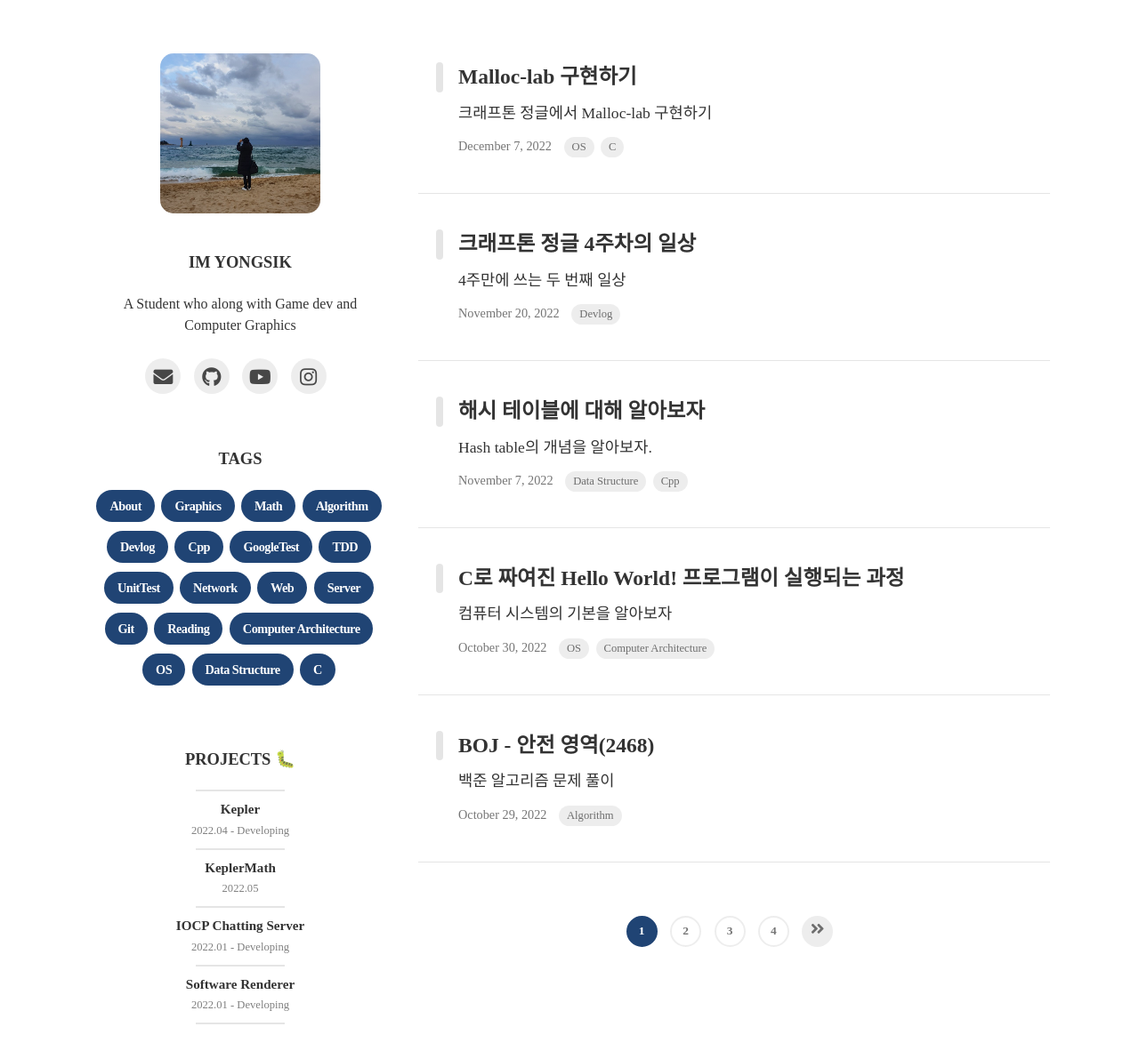
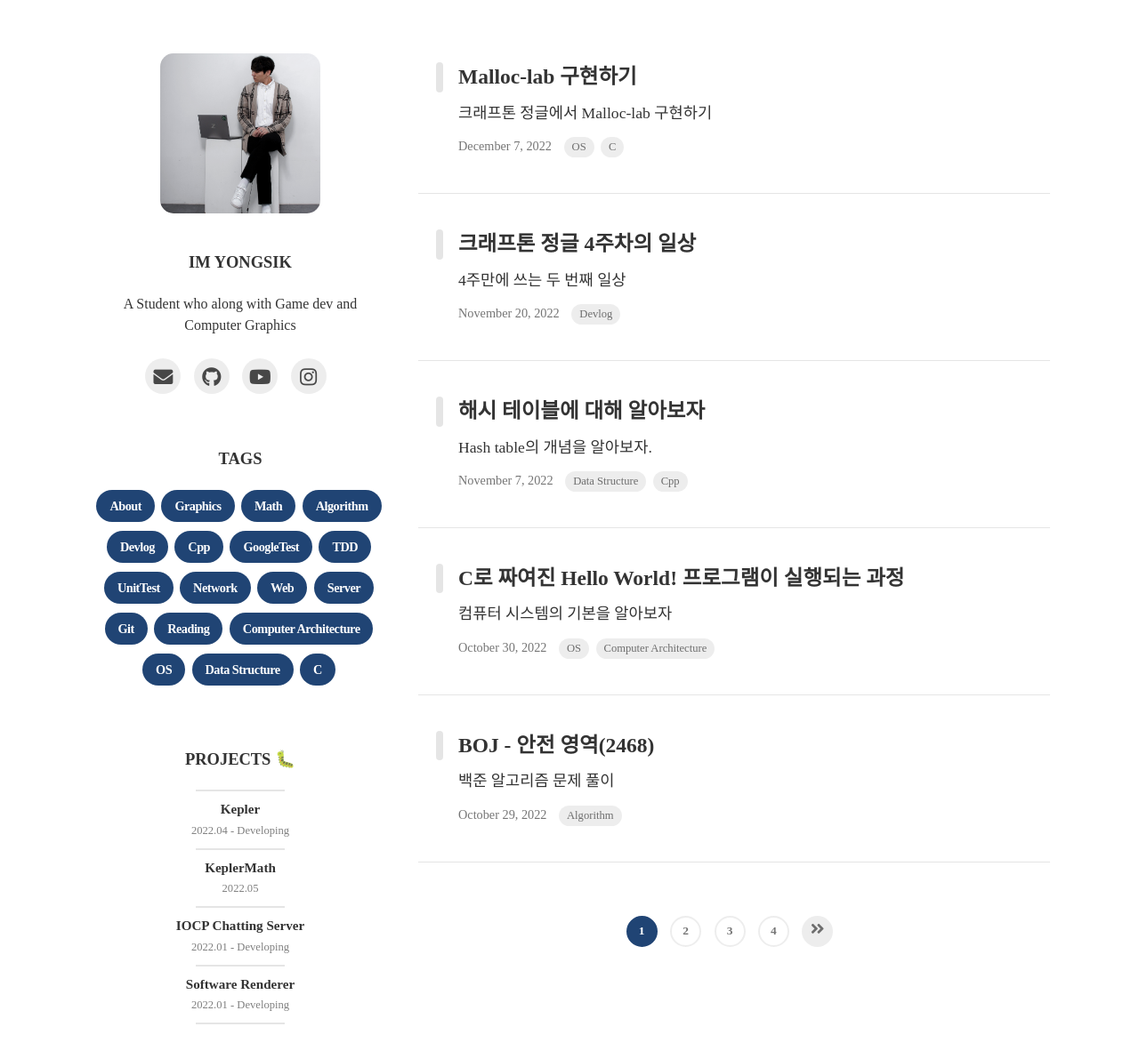
Before and after one commit to Hamsik2rang/Hamsik2rang.github.io, a Jekyll site: the page built from index.html, in a window 1280 px wide. Shown: the whole page at 89% size. Built offline with Jekyll 4.4.1, drawn with Linux system fonts in a browser that asks for light colours; nearby versions of some CDN libraries; some web fonts are replaced; the list of posts is cut into pages by our own code.

Commit message:
프로필 이미지 수정

```diff
--- a/_config.yml
+++ b/_config.yml
@@ -9,7 +9,7 @@ theme_settings:
 
   # Profile Settings
   profile:
-    image: assets/img/profile.jpg
+    image: assets/img/profile2.jpg
     username: Im Yongsik
     description: A Student who along with Game dev and Computer Graphics
     experience:
```
Also changed, not shown: assets/img/profile2.jpg (added).
